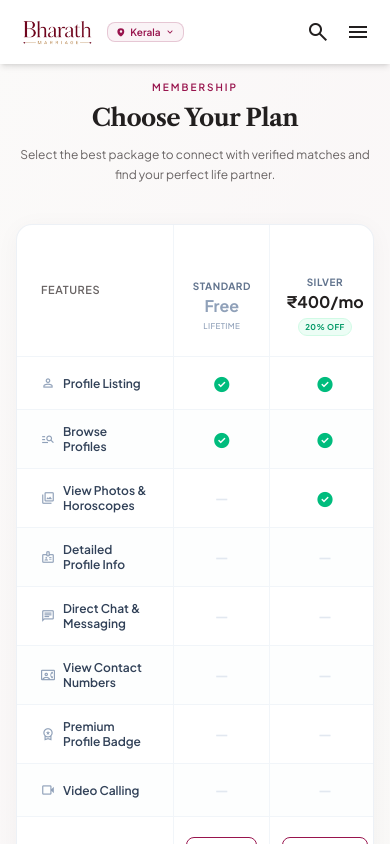
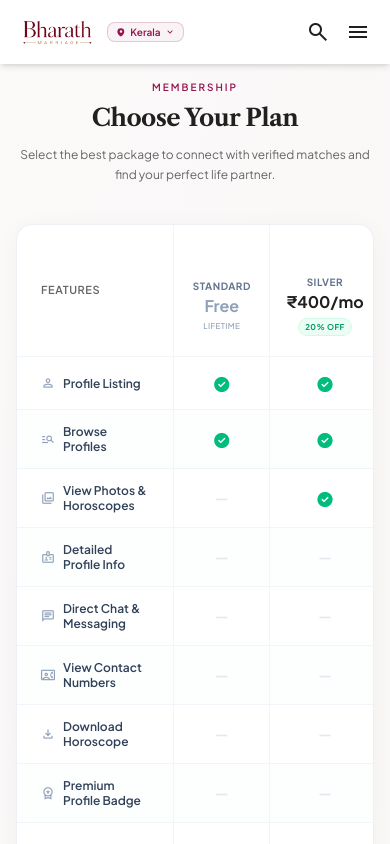
Before and after one commit to shanuvr/bharath-marriage, a React (Vite) app: page /packages in a window 390 px wide. Shown: the top 844 px of the page. Built offline with nearby package versions, Linux system fonts and the light colour scheme.

Commit message:
feat: added download button

```diff
--- a/components/HoroscopeCharts.jsx
+++ b/components/HoroscopeCharts.jsx
@@ -85,7 +85,7 @@ const HoroscopeCharts = forwardRef(function HoroscopeCharts({
 }, ref) {
   return (
     <div ref={ref} className="mt-6 flex flex-col gap-6">
-      <div className="flex flex-col sm:flex-row gap-8 justify-center items-start">
+      <div className="flex flex-col sm:flex-row gap-8 justify-center items-center sm:items-start">
 
         <div className="flex flex-col items-center gap-1">
           <span className="text-[11px] font-semibold text-charcoal-text/60 uppercase tracking-wider mb-1">
--- a/src/pages/Packages.jsx
+++ b/src/pages/Packages.jsx
@@ -19,6 +19,7 @@ const plans = [
       "View Contact Numbers": false,
       "Premium Profile Badge": false,
       "Video Calling": false,
+      "Download Horoscope": false,
     },
   },
   {
@@ -38,6 +39,7 @@ const plans = [
       "View Contact Numbers": false,
       "Premium Profile Badge": false,
       "Video Calling": false,
+      "Download Horoscope": false,
     },
   },
   {
@@ -57,6 +59,7 @@ const plans = [
       "View Contact Numbers": false,
       "Premium Profile Badge": false,
       "Video Calling": false,
+      "Download Horoscope": false,
     },
   },
   {
@@ -76,6 +79,7 @@ const plans = [
       "View Contact Numbers": true,
       "Premium Profile Badge": false,
       "Video Calling": false,
+      "Download Horoscope": true,
     },
   },
   {
@@ -95,6 +99,7 @@ const plans = [
       "View Contact Numbers": true,
       "Premium Profile Badge": true,
       "Video Calling": true,
+      "Download Horoscope": true,
     },
   },
 ];
@@ -106,6 +111,7 @@ const featureList = [
   { key: "Detailed Profile Info", icon: "badge" },
   { key: "Direct Chat & Messaging", icon: "chat" },
   { key: "View Contact Numbers", icon: "contact_phone" },
+  { key: "Download Horoscope", icon: "download" },
   { key: "Premium Profile Badge", icon: "workspace_premium" },
   { key: "Video Calling", icon: "videocam" },
 ];
--- a/src/pages/protected/DashBoard.jsx
+++ b/src/pages/protected/DashBoard.jsx
@@ -36,7 +36,8 @@ export default function Dashboard() {
       case 'inbox':
         return 'Inbox Messages';
       case 'shortlists':
-        return 'Shortlists';
+      case 'favourite':
+        return 'Favourite';
       case 'plan':
         return 'My Plan';
       case 'settings':
@@ -66,7 +67,7 @@ export default function Dashboard() {
         return <ManagePhotosView />;
       case 'Inbox Messages':
         return <InboxView />;
-      case 'Shortlists':
+      case 'Favourite':
         return <ShortlistsView />;
       case 'My Plan':
         return <MyPlanView />;
--- a/src/pages/protected/ProfileDetail.jsx
+++ b/src/pages/protected/ProfileDetail.jsx
@@ -517,8 +517,7 @@ export default function ProfileDetails() {
                     </h2>
                     <button
                       onClick={() => downloadHoroscope(profile)}
-                      disabled={downloading}
-                      className="flex items-center gap-1.5 bg-deep-maroon hover:bg-deep-maroon/90 disabled:opacity-60 disabled:cursor-not-allowed text-white text-[10px] font-bold uppercase tracking-wider px-3 py-1.5 rounded-lg shadow-sm transition-all active:scale-95 cursor-pointer"
+                      className="flex items-center gap-1.5 bg-deep-maroon hover:bg-deep-maroon/90 text-white text-[10px] font-bold uppercase tracking-wider px-3 py-1.5 rounded-lg shadow-sm transition-all active:scale-95 cursor-pointer"
                     >
                       <span className="material-symbols-outlined text-[14px]">download</span>
                       Download
```
